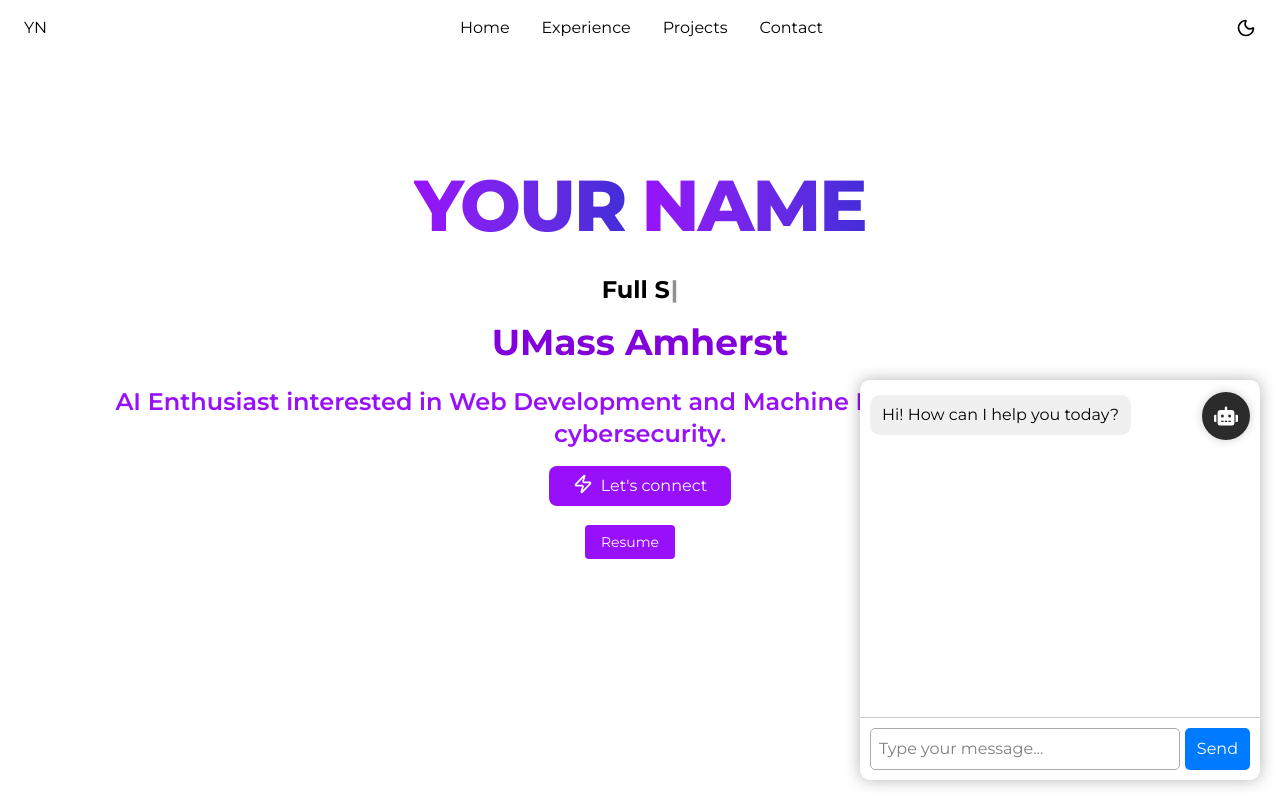
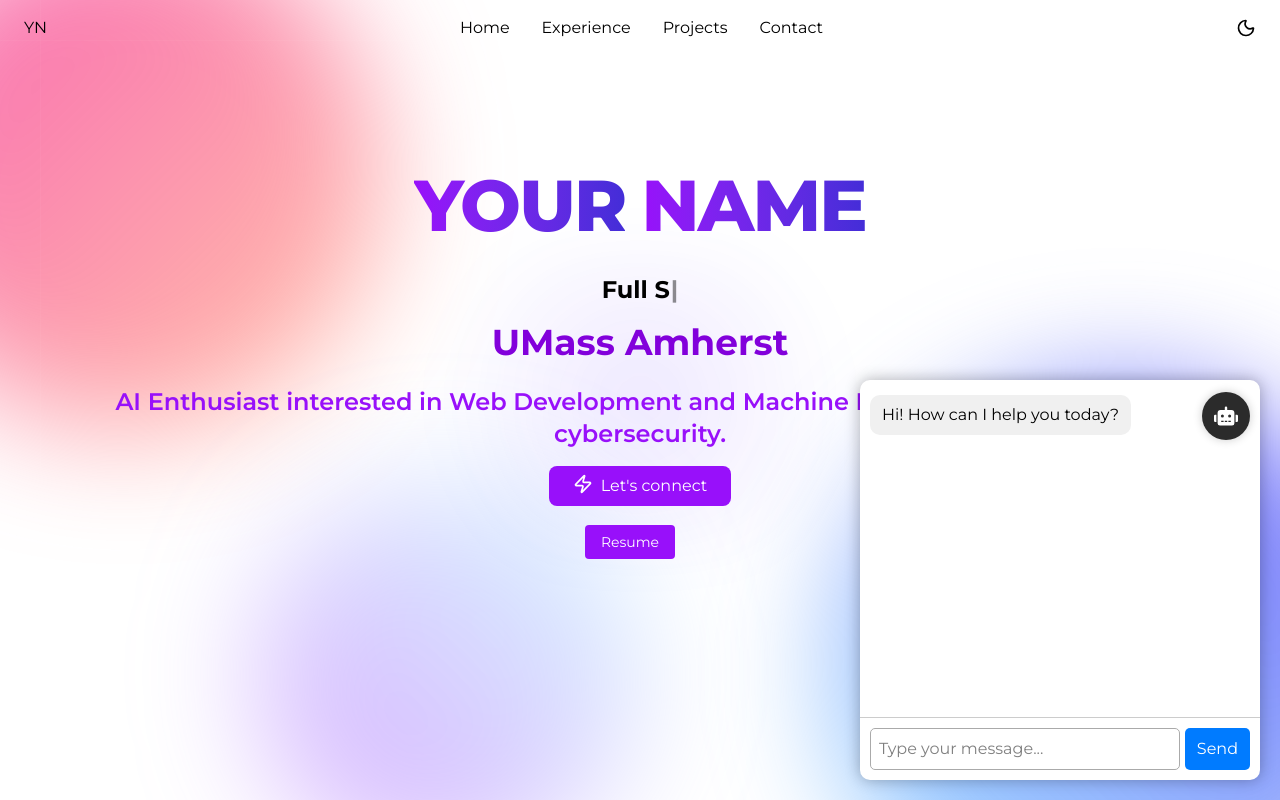
Before and after one commit to rashijain201/PersonalPortfolio_CodeCollab, a React (Vite) app: page / in a window 1280 px wide. Shown: the top 800 px of the page. Built offline with nearby package versions, Linux system fonts and the light colour scheme; a web font is replaced by a local one.

Commit message:
Update ParticlesBackground.jsx

```diff
--- a/src/components/ParticlesBackground.jsx
+++ b/src/components/ParticlesBackground.jsx
@@ -23,13 +23,17 @@ const ParticlesBackground = () => {
     }, [themeMode]);
 
     return (
-        <div className={`gradient-background ${themeMode}`}>
-            <div className="gradient-sphere sphere-1"></div>
-            <div className="gradient-sphere sphere-2"></div>
-            <div className="gradient-sphere sphere-3"></div>
-            <div className="glow"></div>
-            <div className="grid-overlay"></div>
-            <div className="noise-overlay"></div>
+        <div className="absolute top-0 left-0 w-full h-full z-0 overflow-hidden">
+            {/* Gradient Spheres */}
+            <div className="absolute w-[40vw] h-[40vw] bg-gradient-to-br from-pink-500/80 to-orange-500/40 rounded-full blur-[60px] top-[-10%] left-[-10%] animate-float1"></div>
+            <div className="absolute w-[45vw] h-[45vw] bg-gradient-to-bl from-indigo-600/80 to-sky-400/40 rounded-full blur-[60px] bottom-[-20%] right-[-10%] animate-float2"></div>
+            <div className="absolute w-[30vw] h-[30vw] bg-gradient-to-tr from-purple-500/50 to-cyan-300/30 rounded-full blur-[60px] top-[60%] left-[20%] animate-float3"></div>
+
+            {/* Grid Overlay */}
+            <div className="absolute inset-0 bg-[linear-gradient(to_right,rgba(255,255,255,0.03)_1px,transparent_1px),linear-gradient(to_bottom,rgba(255,255,255,0.03)_1px,transparent_1px)] bg-[40px_40px] z-10"></div>
+
+            {/* Glow Effect */}
+            <div className="absolute w-[40vw] h-[40vh] bg-[radial-gradient(circle,rgba(72,0,255,0.15),transparent_70%)] top-1/2 left-1/2 -translate-x-1/2 -translate-y-1/2 blur-[30px] animate-pulse z-20"></div>
         </div>
     );
 };
```
